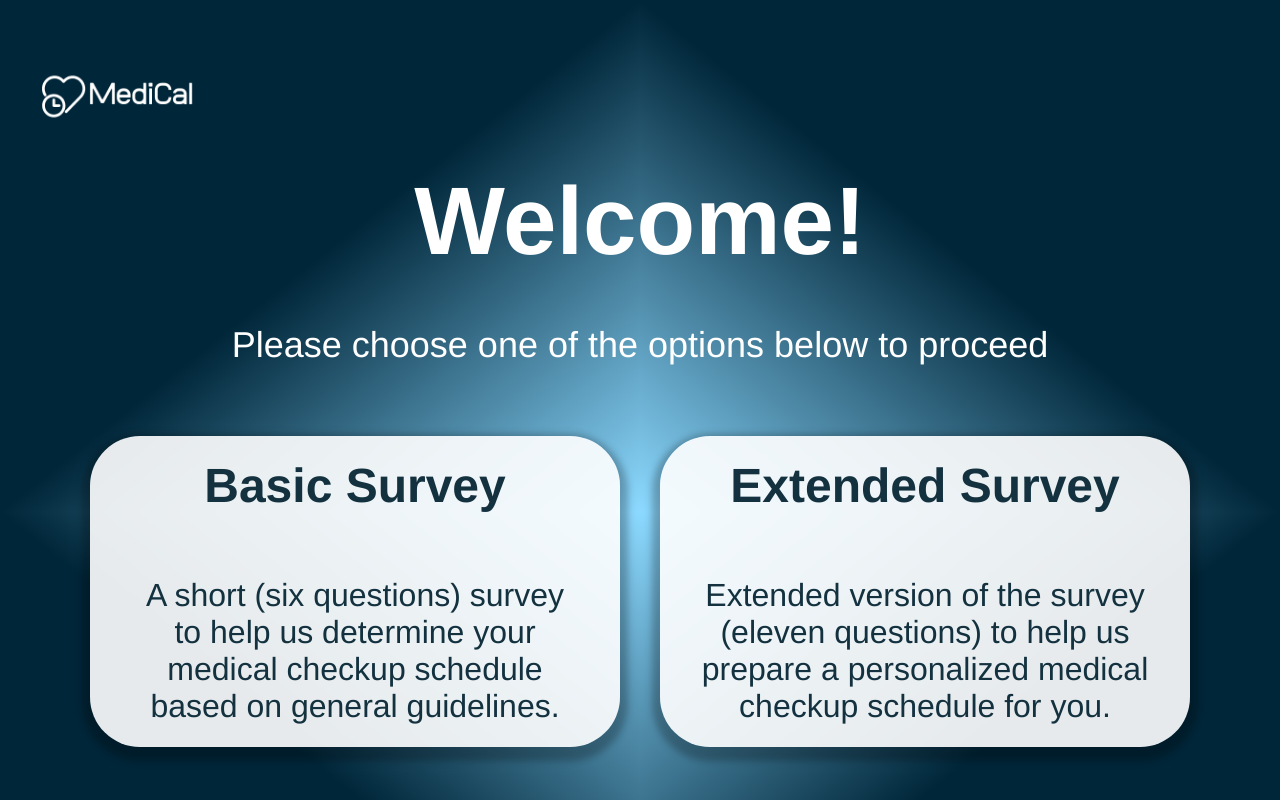
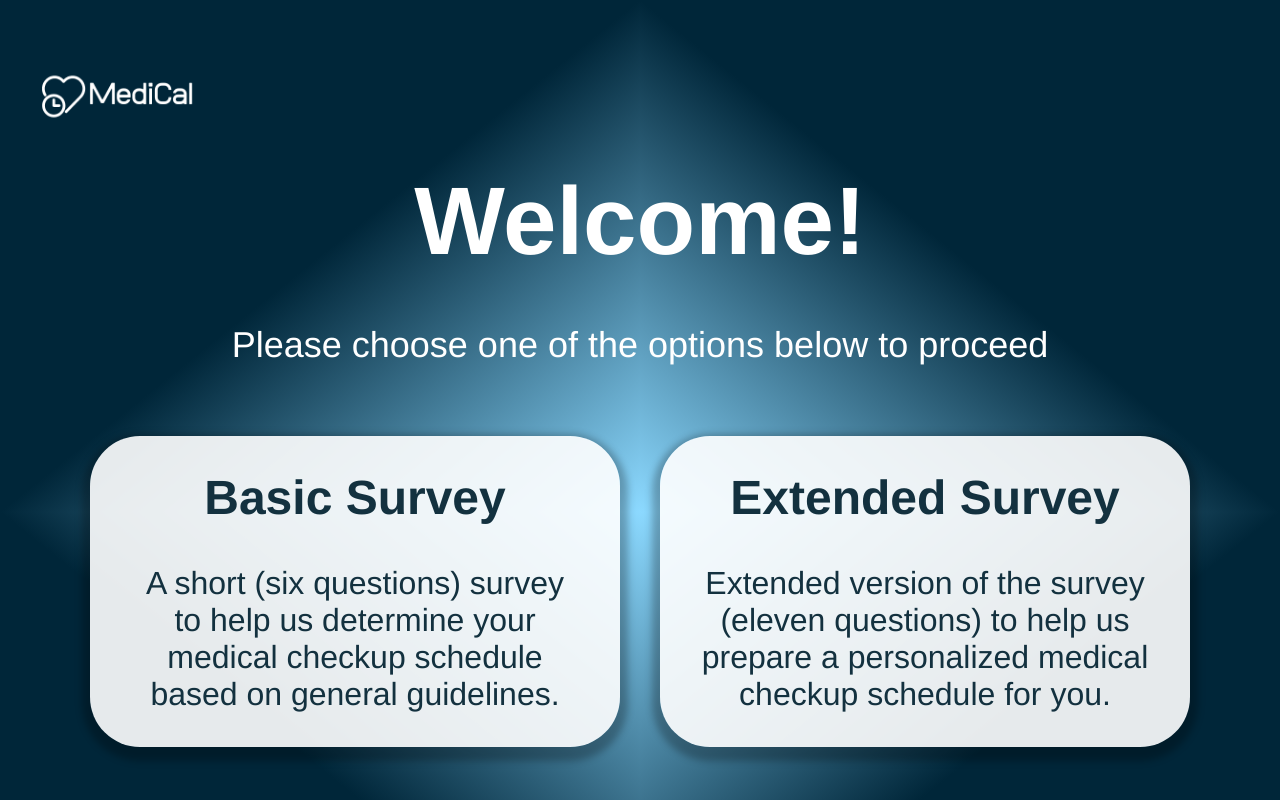
Before and after one commit to kingajasitczak/mediCal, a React (Create React App) app: page /survey-choice in a window 1280 px wide. Shown: the top 800 px of the page. Built offline with nearby package versions, Linux system fonts and the light colour scheme.

Commit message:
male zmiany

```diff
--- a/src/SurveyChoice.jsx
+++ b/src/SurveyChoice.jsx
@@ -51,7 +51,7 @@ export default function SurveyChoice() {
               <h2 className="[font-family:'Roboto-ExtraBold',Helvetica] font-extrabold text-[#13313f] text-5xl tracking-[0] leading-[normal]">
                 {option.title}
               </h2>
-              <p className="mt-16 px-10 [font-family:'Roboto-Light',Helvetica] font-light text-[#13313f] text-[32px] tracking-[0] leading-[normal]">
+              <p className="mt-10 px-10 [font-family:'Roboto-Light',Helvetica] font-light text-[#13313f] text-[32px] tracking-[0] leading-[normal]">
                 {option.description}
               </p>
             </div>
```
